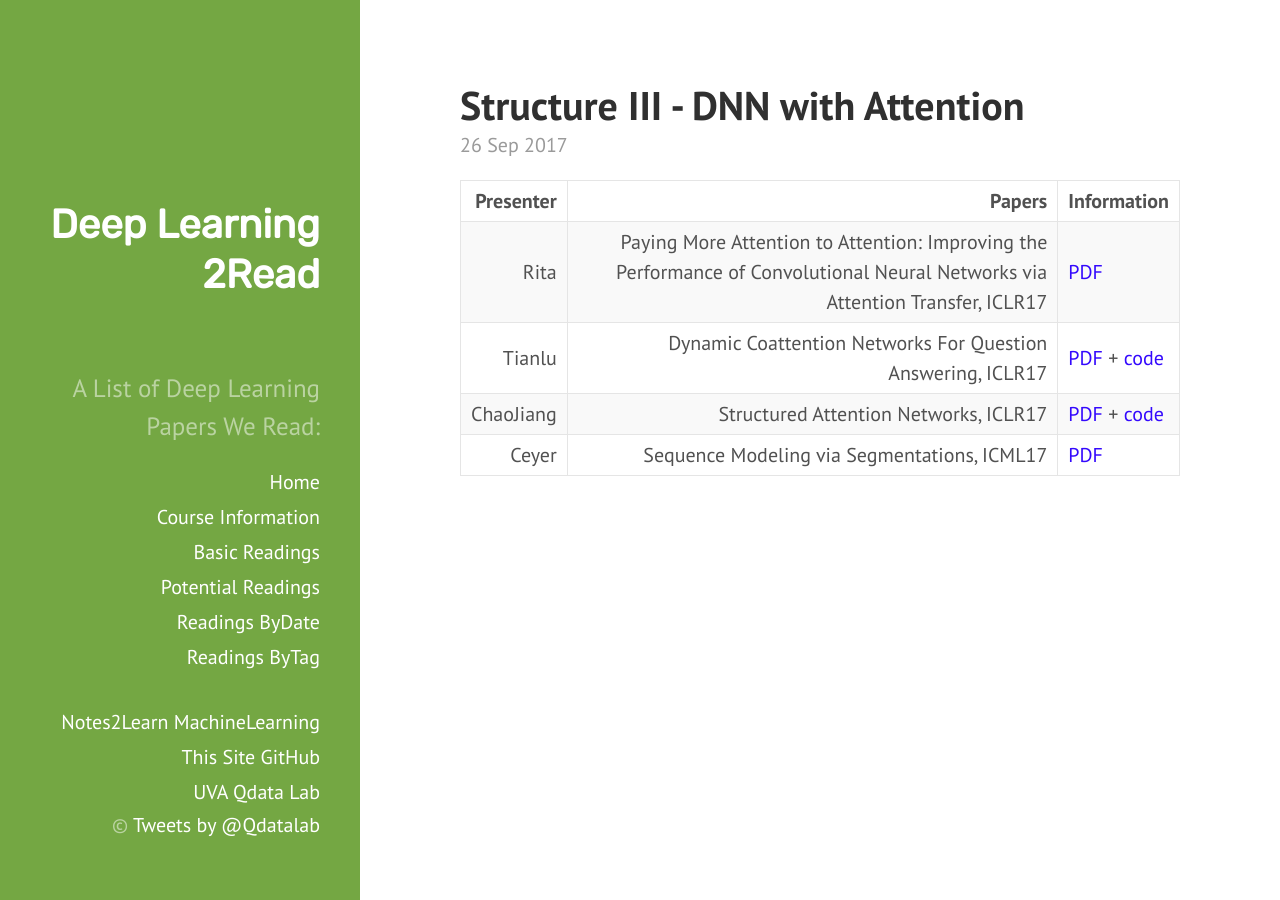
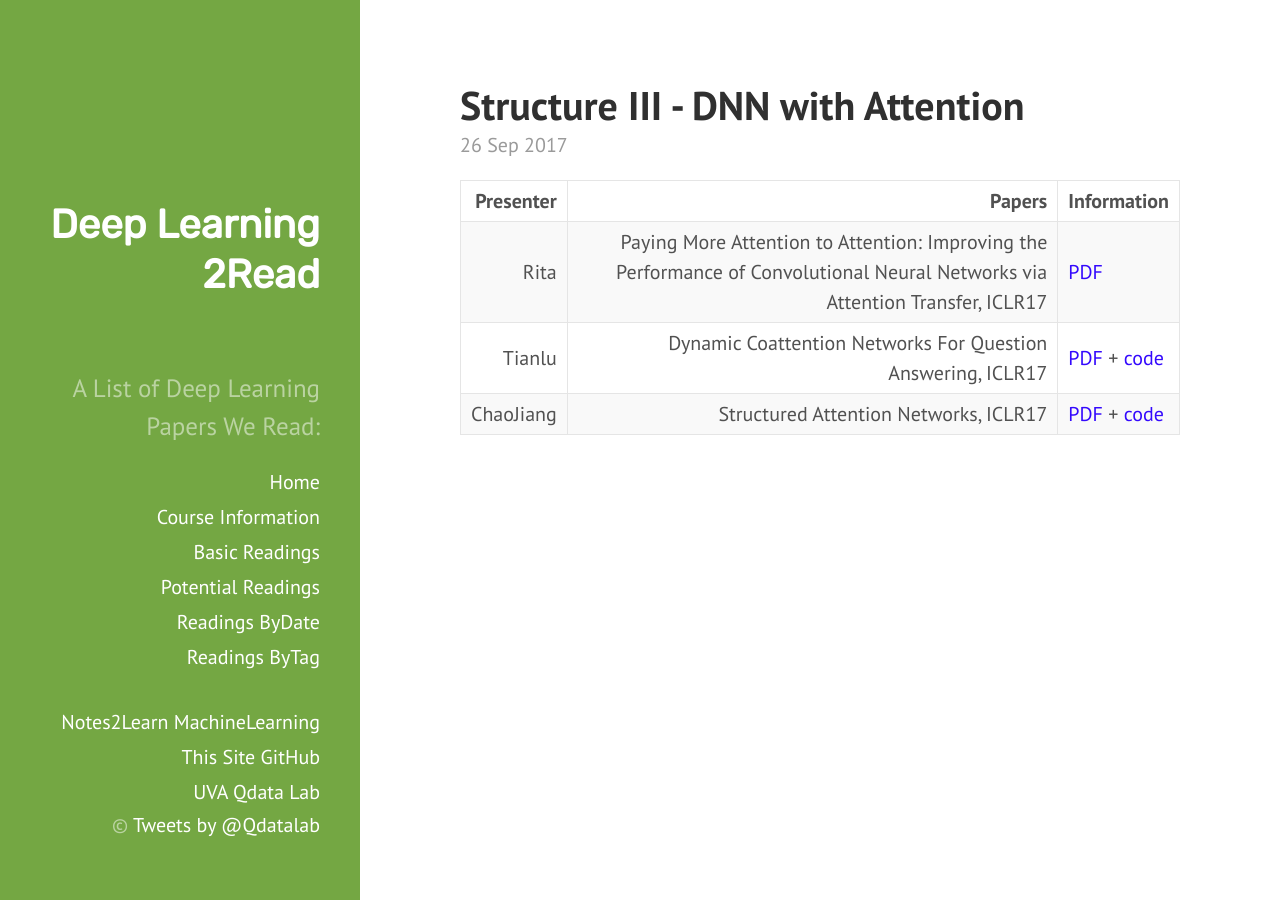
Before and after one commit to QData/deep2Read, a Jekyll site: the page built from _posts/2017-09-26-.md, in a window 1280 px wide. Built offline with Jekyll 4.4.1, drawn with Linux system fonts in a browser that asks for light colours.

Commit message:
small change in schedule

```diff
--- a/_posts/2017-09-26-.md
+++ b/_posts/2017-09-26-.md
@@ -14,4 +14,3 @@ tags:
 | Rita | Paying More Attention to Attention: Improving the Performance of Convolutional Neural Networks via Attention Transfer, ICLR17 | [PDF](https://arxiv.org/abs/1612.03928)|
 | Tianlu  | Dynamic Coattention Networks For Question Answering, ICLR17 | [PDF](https://arxiv.org/abs/1611.01604) + [code](https://github.com/marshmelloX/dynamic-coattention-network)|
 | ChaoJiang | Structured Attention Networks, ICLR17 |[PDF](https://arxiv.org/abs/1702.00887) + [code](https://github.com/harvardnlp/struct-attn) |
-| Ceyer | Sequence Modeling via Segmentations, ICML17| [PDF](https://arxiv.org/abs/1702.07463) |
```
Also changed, not shown: _posts/2017-09-21-.md (+1 -0 lines).
